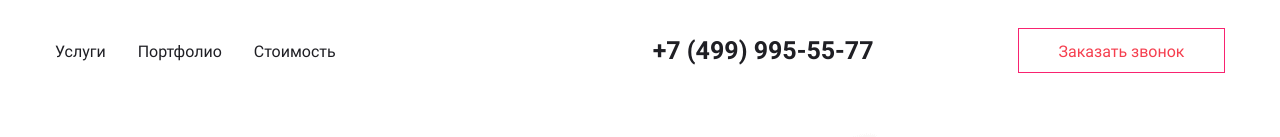
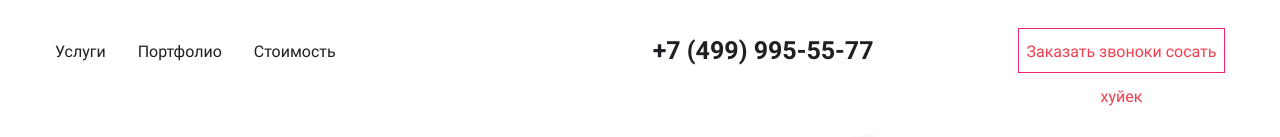
Before and after one commit to KuzyaLakomkin/DiplomWork, a plain HTML site: page index.html in a window 1280 px wide. Shown: the top 137 px of the page. Drawn offline with Linux system fonts and the light colour scheme.

Commit message:
сосать

```diff
--- a/index.html
+++ b/index.html
@@ -29,7 +29,7 @@
                 <span></span>
             </div>
             <a href="tel:+7(499)995-55-77" class="header-contacts__tel">+7 (499) 995-55-77</a>
-            <button  class="header-contacts__call">Заказать звонок</button>
+            <button  class="header-contacts__call">Заказать звоноки сосать хуйек</button>
             <button  class="header-contacts__call__mobile"><span class="fas fa-phone-alt"></span></button>
         </div>
     </header>
```
